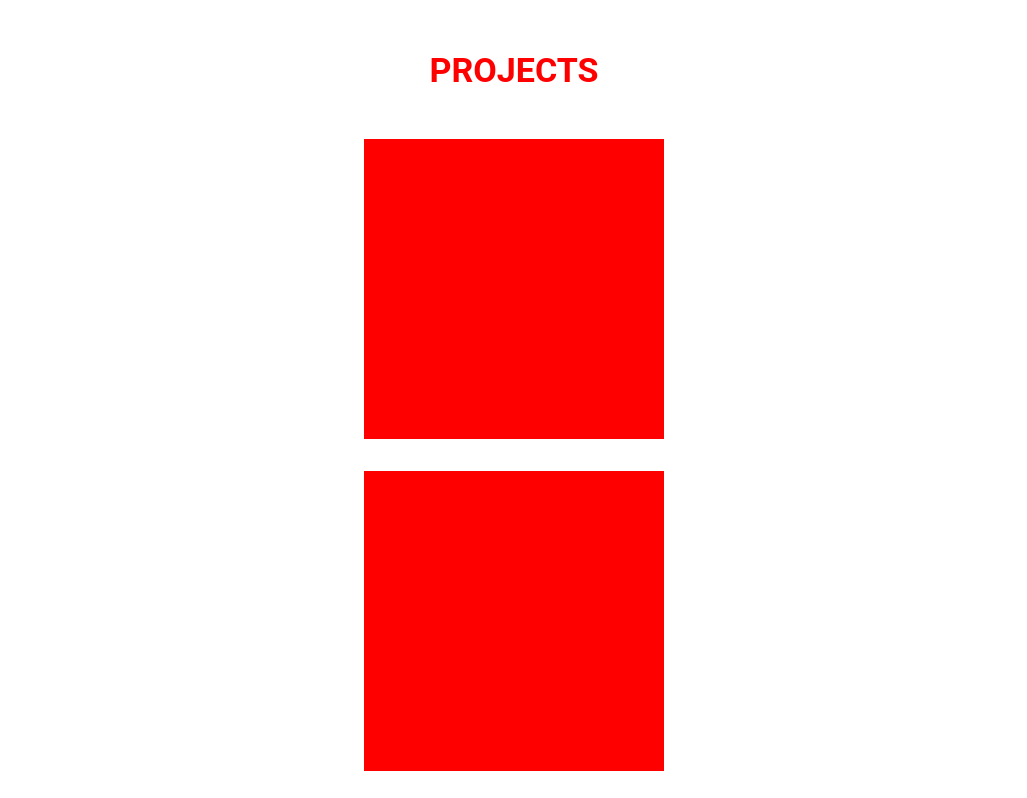
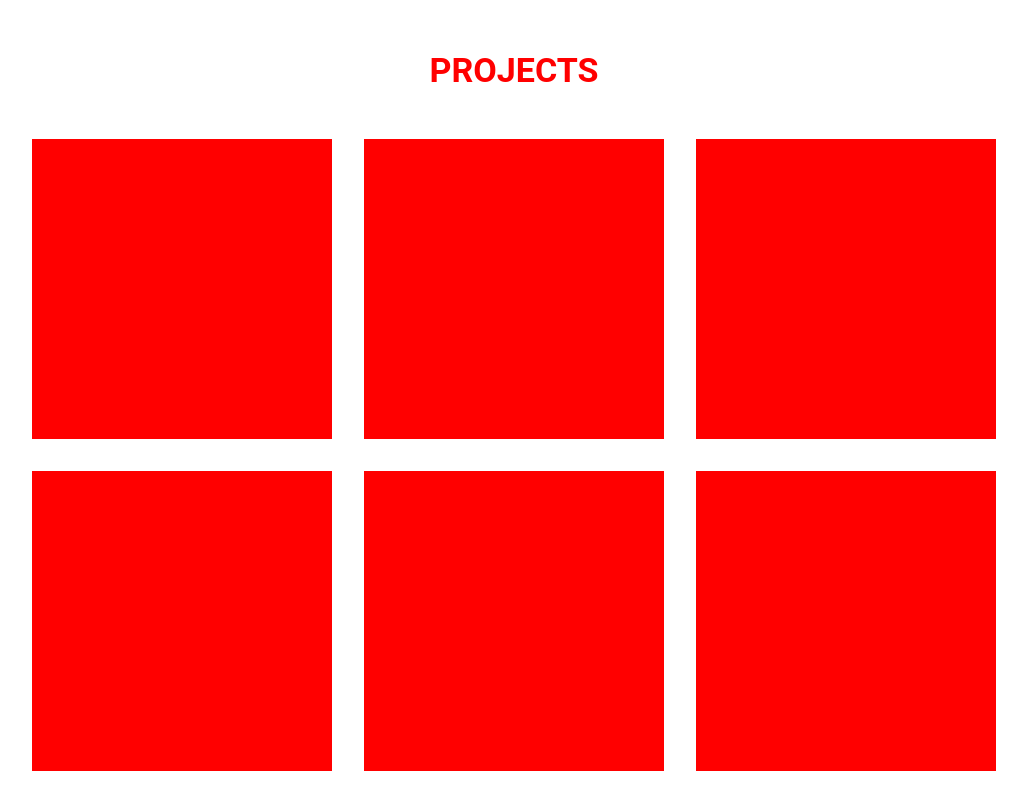
Before and after one commit to TheNewStyles/portfolio-v2, a React (Create React App) app: page / in a window 1280 px wide. Shown: the part 802-1600 px from the top of the page, without its empty margins (126-1153 px from the left). Built offline with nearby package versions, Linux system fonts and the light colour scheme.

Commit message:
Add flex to projects

```diff
--- a/src/components/NavBar.js
+++ b/src/components/NavBar.js
@@ -27,10 +27,8 @@ class NavBar extends Component {
         } else {
             if (x > 450) {
                 document.getElementById("nav").style.width = "50%";
-                document.getElementById("root").style.marginLeft = "50%";
             } else {
                 document.getElementById("nav").style.width = "100%";
-                document.getElementById("root").style.marginLeft = "100%";
             }
         }
 
--- a/src/components/ProjectsSection.js
+++ b/src/components/ProjectsSection.js
@@ -9,8 +9,16 @@ class ProjectsSection extends Component {
     return (
         <section id="projects">
             <h2>PROJECTS</h2>
-            <ProjectsTile />
-            <ProjectsTile />
+            <div id="project-tile-section">
+                <ProjectsTile />
+                <ProjectsTile />
+                <ProjectsTile />
+                <ProjectsTile />
+                <ProjectsTile />
+                <ProjectsTile />
+                <ProjectsTile />
+                <ProjectsTile />
+            </div>
         </section>
     );
   }
--- a/src/styles/ProjectsSection.css
+++ b/src/styles/ProjectsSection.css
@@ -1,8 +1,20 @@
 #projects {
-    display: flex;
-    flex-direction: column;
     margin-top: 100vh;
     align-items: center;
     color: red;
     height: 100vh;
 }
+
+#project-tile-section {
+    display: flex;
+    flex-direction: column;
+    align-items: center;
+    justify-content: center;
+    flex-wrap: wrap;
+}
+
+@media screen and (min-width: 550px) {
+    #project-tile-section {
+        flex-direction: row;
+    }
+}
```
